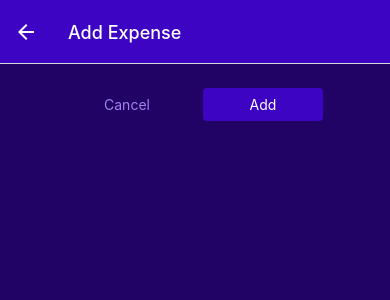
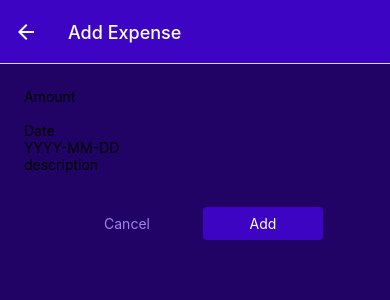
Before and after one commit to shyamtiwari02062001/ExpenseTracker, a React Native app: screen /ManageExpense in a window 390 px wide. Shown: the top 300 px of the page. Built offline with nearby package versions, Linux system fonts and the light colour scheme.

Commit message:
added input with basic configuration

```diff
--- /dev/null
+++ b/components/manageExpense.js/expenseForm.js
@@ -0,0 +1,36 @@
+import React from 'react';
+import {View} from 'react-native';
+import Input from './input';
+
+const ExpenseForm = () => {
+  return (
+    <View>
+      <Input
+        label="Amount"
+        textInputConfig={{
+          keyboardType: 'decimal-pad',
+          onChangeText: val => {
+            console.log(val);
+          },
+        }}
+      />
+      <Input
+        label="Date"
+        textInputConfig={{
+          placeholder: 'YYYY-MM-DD',
+          maxLength: 10,
+          onChangeText: val => {
+            console.log(val);
+          },
+        }}
+      />
+      <Input
+        label="description"
+        textInputConfig={{
+          multiline: true,
+        }}
+      />
+    </View>
+  );
+};
+export default ExpenseForm;
--- /dev/null
+++ b/components/manageExpense.js/input.js
@@ -0,0 +1,12 @@
+import React from 'react';
+import {TextInput, Text, View} from 'react-native';
+
+const Input = ({label, textInputConfig}) => {
+  return (
+    <View>
+      <Text>{label}</Text>
+      <TextInput {...textInputConfig} />
+    </View>
+  );
+};
+export default Input;
--- a/screens/manageExpenses.js
+++ b/screens/manageExpenses.js
@@ -1,5 +1,6 @@
 import React, {useContext, useLayoutEffect} from 'react';
 import {View, StyleSheet} from 'react-native';
+import ExpenseForm from '../components/manageExpense.js/expenseForm';
 import Button from '../components/ui/button';
 import IconButton from '../components/ui/iconbutton';
 import {GlobalStyles} from '../constants/styles';
@@ -15,6 +16,7 @@
   const expenseCTX = useContext(ExpenseContext);
   return (
     <View style={styles.container}>
+      <ExpenseForm />
       <View style={styles.buttons}>
         <Button
           mode="flat"
```
